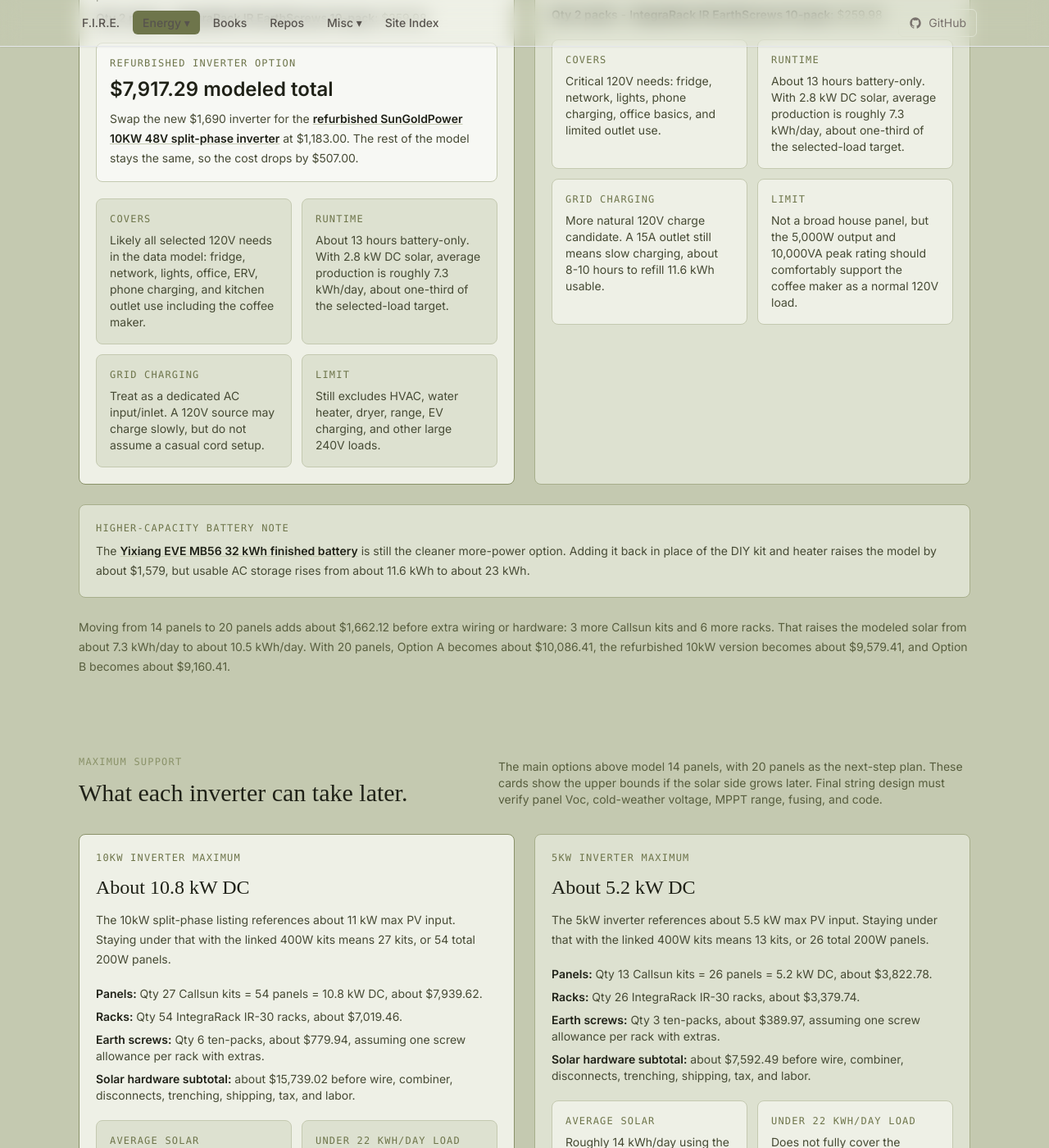
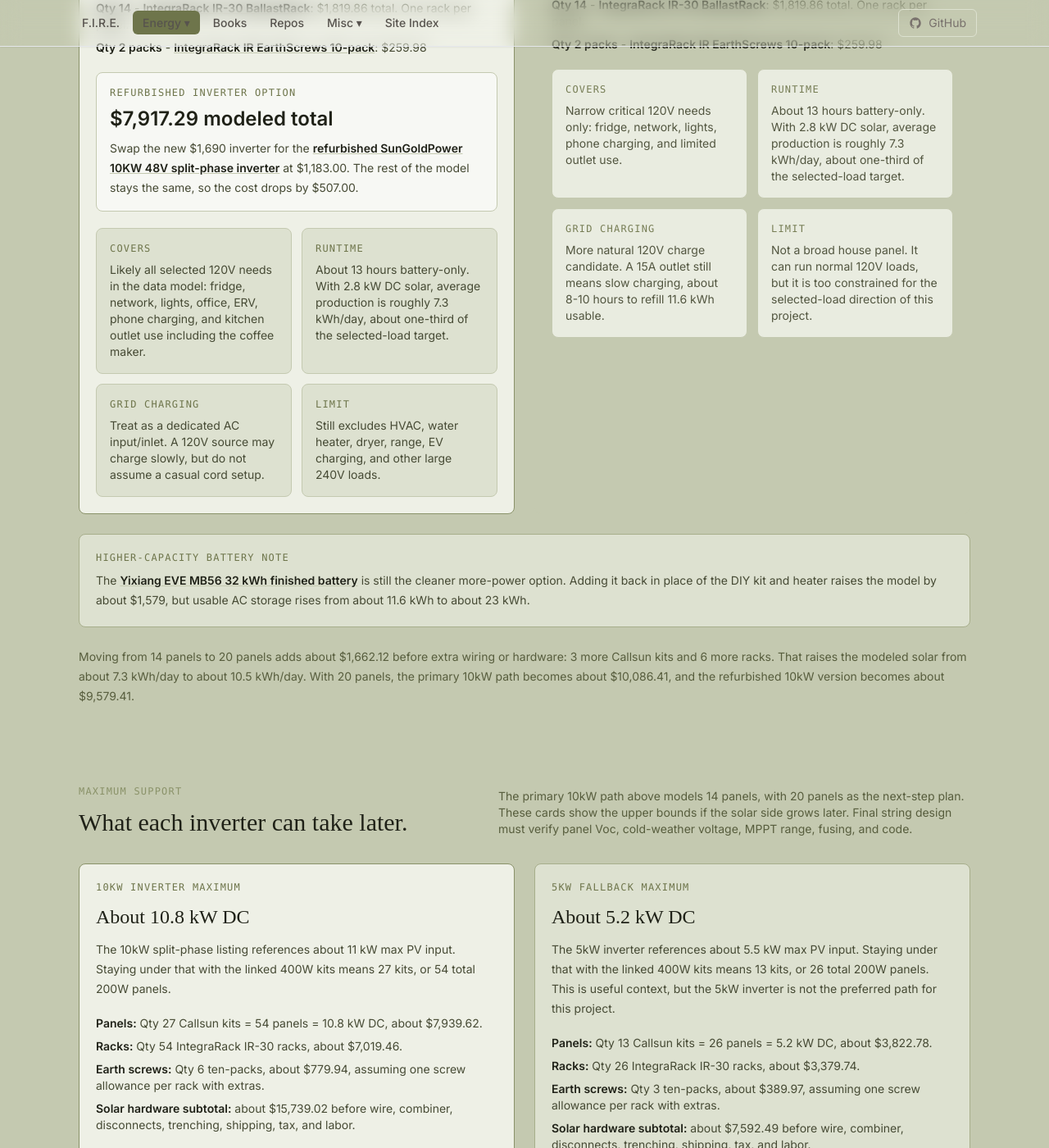
Before and after one commit to techmore/techmore.github.io, a Jekyll site: the page built from pages/energy-monitoring/will-prowse-2026.html, in a window 1280 px wide and 1400 px high, scrolled down 2141 px. Shown: the whole window at 82% size. Built offline with Jekyll 4.4.1, drawn with Linux system fonts in a browser that asks for light colours; nearby versions of some CDN libraries; some web fonts are replaced; some of the changed text lies outside the part shown.

Commit message:
Deprioritize 5kW backup option

```diff
--- a/pages/energy-monitoring/will-prowse-2026.html
+++ b/pages/energy-monitoring/will-prowse-2026.html
@@ -22,10 +22,10 @@ title: Will Prowse 2026 - Techmore
           <p class="mt-3 text-3xl font-semibold text-white">$8,424</p>
           <p class="mt-2 text-sm text-olive-200">10kW stack with 14 panels. Refurb model is $7,917.</p>
         </div>
-        <div class="rounded-lg border border-olive-800 bg-olive-900/70 p-5">
-          <p class="font-mono text-xs tracking-widest uppercase text-olive-300">Micro path</p>
+        <div class="rounded-lg border border-olive-800 bg-olive-900/50 p-5">
+          <p class="font-mono text-xs tracking-widest uppercase text-olive-300">Fallback only</p>
           <p class="mt-3 text-3xl font-semibold text-white">$7,498</p>
-          <p class="mt-2 text-sm text-olive-200">5kW stack with 14-panel starter solar.</p>
+          <p class="mt-2 text-sm text-olive-200">5kW saves $926, but is no longer the right fit.</p>
         </div>
         <div class="rounded-lg border border-olive-800 bg-olive-900/70 p-5">
           <p class="font-mono text-xs tracking-widest uppercase text-olive-300">Selected-load target</p>
@@ -116,7 +116,7 @@ title: Will Prowse 2026 - Techmore
       <div class="flex flex-col gap-3 sm:flex-row sm:items-end sm:justify-between">
         <div>
           <p class="font-mono text-xs tracking-widest uppercase text-olive-500">Pricing options</p>
-          <h2 class="mt-3 text-3xl text-olive-950">Two itemized hardware paths.</h2>
+          <h2 class="mt-3 text-3xl text-olive-950">Primary 10kW path, with 5kW kept as fallback.</h2>
         </div>
         <p class="max-w-xl text-sm text-olive-700">Hardware prices checked May 23, 2026. Totals exclude selected-load panel, breakers, disconnects, labels, permits, shipping, tax, and labor.</p>
       </div>
@@ -169,11 +169,11 @@ title: Will Prowse 2026 - Techmore
           </div>
         </article>
 
-        <article class="rounded-lg border border-olive-400 bg-olive-200 p-5">
-          <p class="font-mono text-xs tracking-widest uppercase text-olive-600">Option B - Micro</p>
+        <article class="rounded-lg border border-olive-300 bg-olive-100/70 p-5 opacity-90">
+          <p class="font-mono text-xs tracking-widest uppercase text-olive-600">Fallback - deprioritized</p>
           <h3 class="mt-3 text-2xl text-olive-950">5kW 120V critical-circuit stack</h3>
           <p class="mt-2 text-3xl font-semibold text-olive-950">$7,498.29</p>
-          <p class="mt-3 text-sm text-olive-800 leading-6">Use this if the goal is the cheaper 120V path with the same practical 14-panel starter solar array. It saves $926 versus the 10kW starter path, but gives up split-phase comfort and broader panel flexibility.</p>
+          <p class="mt-3 text-sm text-olive-800 leading-6">Keep this only as a cost reference. It saves $926 versus the 10kW starter path, but gives up split-phase comfort, broader panel flexibility, and headroom for how you actually want to use the system.</p>
 
           <div class="mt-5 border-t border-olive-300 pt-4">
             <p class="font-mono text-xs tracking-widest uppercase text-olive-600">Itemized parts</p>
@@ -191,7 +191,7 @@ title: Will Prowse 2026 - Techmore
           <div class="mt-5 grid gap-3 sm:grid-cols-2">
             <div class="rounded-lg border border-olive-300 bg-olive-100 p-4">
               <p class="font-mono text-xs tracking-widest uppercase text-olive-600">Covers</p>
-              <p class="mt-2 text-sm text-olive-800">Critical 120V needs: fridge, network, lights, phone charging, office basics, and limited outlet use.</p>
+              <p class="mt-2 text-sm text-olive-800">Narrow critical 120V needs only: fridge, network, lights, phone charging, and limited outlet use.</p>
             </div>
             <div class="rounded-lg border border-olive-300 bg-olive-100 p-4">
               <p class="font-mono text-xs tracking-widest uppercase text-olive-600">Runtime</p>
@@ -203,7 +203,7 @@ title: Will Prowse 2026 - Techmore
             </div>
             <div class="rounded-lg border border-olive-300 bg-olive-100 p-4">
               <p class="font-mono text-xs tracking-widest uppercase text-olive-600">Limit</p>
-              <p class="mt-2 text-sm text-olive-800">Not a broad house panel, but the 5,000W output and 10,000VA peak rating should comfortably support the coffee maker as a normal 120V load.</p>
+              <p class="mt-2 text-sm text-olive-800">Not a broad house panel. It can run normal 120V loads, but it is too constrained for the selected-load direction of this project.</p>
             </div>
           </div>
         </article>
@@ -214,7 +214,7 @@ title: Will Prowse 2026 - Techmore
         <p class="mt-2 text-sm text-olive-800 leading-6">The <a href="https://yixiangpower.com/products/pre-sale-yixiang-us-stock-eve-mb56-finished-battery-pack-32kwh-51-2v-16s-628ah-eve-lifepo4-cell-lithium-battery-estimated-shipping-date-dec-20th?sca_ref=9207522.jYuzmwEjUpH" class="font-semibold text-olive-950 underline decoration-olive-300 hover:text-olive-700">Yixiang EVE MB56 32 kWh finished battery</a> is still the cleaner more-power option. Adding it back in place of the DIY kit and heater raises the model by about $1,579, but usable AC storage rises from about 11.6 kWh to about 23 kWh.</p>
       </div>
 
-      <p class="mt-6 text-sm text-olive-700 leading-6">Moving from 14 panels to 20 panels adds about $1,662.12 before extra wiring or hardware: 3 more Callsun kits and 6 more racks. That raises the modeled solar from about 7.3 kWh/day to about 10.5 kWh/day. With 20 panels, Option A becomes about $10,086.41, the refurbished 10kW version becomes about $9,579.41, and Option B becomes about $9,160.41.</p>
+      <p class="mt-6 text-sm text-olive-700 leading-6">Moving from 14 panels to 20 panels adds about $1,662.12 before extra wiring or hardware: 3 more Callsun kits and 6 more racks. That raises the modeled solar from about 7.3 kWh/day to about 10.5 kWh/day. With 20 panels, the primary 10kW path becomes about $10,086.41, and the refurbished 10kW version becomes about $9,579.41.</p>
     </div>
   </section>
 
@@ -224,7 +224,7 @@ title: Will Prowse 2026 - Techmore
         <p class="font-mono text-xs tracking-widest uppercase text-olive-500">Maximum support</p>
         <h2 class="mt-3 text-3xl text-olive-950">What each inverter can take later.</h2>
       </div>
-      <p class="max-w-xl text-sm text-olive-700">The main options above model 14 panels, with 20 panels as the next-step plan. These cards show the upper bounds if the solar side grows later. Final string design must verify panel Voc, cold-weather voltage, MPPT range, fusing, and code.</p>
+      <p class="max-w-xl text-sm text-olive-700">The primary 10kW path above models 14 panels, with 20 panels as the next-step plan. These cards show the upper bounds if the solar side grows later. Final string design must verify panel Voc, cold-weather voltage, MPPT range, fusing, and code.</p>
     </div>
 
     <div class="mt-8 grid gap-6 lg:grid-cols-2">
@@ -261,9 +261,9 @@ title: Will Prowse 2026 - Techmore
       </article>
 
       <article class="rounded-lg border border-olive-400 bg-olive-200 p-5">
-        <p class="font-mono text-xs tracking-widest uppercase text-olive-600">5kW inverter maximum</p>
+        <p class="font-mono text-xs tracking-widest uppercase text-olive-600">5kW fallback maximum</p>
         <h3 class="mt-3 text-2xl text-olive-950">About 5.2 kW DC</h3>
-        <p class="mt-3 text-sm text-olive-800 leading-6">The 5kW inverter references about 5.5 kW max PV input. Staying under that with the linked 400W kits means 13 kits, or 26 total 200W panels.</p>
+        <p class="mt-3 text-sm text-olive-800 leading-6">The 5kW inverter references about 5.5 kW max PV input. Staying under that with the linked 400W kits means 13 kits, or 26 total 200W panels. This is useful context, but the 5kW inverter is not the preferred path for this project.</p>
 
         <ul class="mt-5 space-y-2 text-sm text-olive-800">
           <li><span class="font-semibold text-olive-950">Panels:</span> Qty 13 Callsun kits = 26 panels = 5.2 kW DC, about $3,822.78.</li>
@@ -300,14 +300,14 @@ title: Will Prowse 2026 - Techmore
         <p class="font-mono text-xs tracking-widest uppercase text-olive-500">Install notes</p>
         <h2 class="mt-3 text-3xl text-olive-950">What this does and does not solve.</h2>
         <p class="mt-4 text-olive-800 leading-7">
-          Treat this as a blueprint for an electrician conversation. It is not a finished permitted design. The practical next step is choosing the exact backed-up circuits and deciding whether the 10kW split-phase path is worth the extra $926 over the 5kW micro path.
+          Treat this as a blueprint for an electrician conversation. It is not a finished permitted design. The practical next step is choosing the exact backed-up circuits around the 10kW split-phase path and deciding whether to start with the new or refurbished inverter.
         </p>
       </div>
       <div class="rounded-lg border border-olive-400 bg-olive-200 p-5">
         <ul class="space-y-3 text-sm text-olive-800">
           <li><span class="font-semibold text-olive-950">Include:</span> refrigerator, network rack, lights, office outlets, phone charging, ERV controls, and kitchen outlet use.</li>
           <li><span class="font-semibold text-olive-950">Exclude:</span> HVAC, water heater, dryer, EV charging, range, and other large 240V loads.</li>
-          <li><span class="font-semibold text-olive-950">Coffee maker:</span> both inverter paths should support a Jura-style coffee maker. The 10kW spec is rated 10,000W with 20,000W peak, and the 5kW spec is rated 5,000W with 10,000VA peak.</li>
+          <li><span class="font-semibold text-olive-950">Coffee maker:</span> the 10kW path has ample headroom for a Jura-style coffee maker and other normal 120V loads. The 5kW fallback can run it too, but that does not make the overall path a good fit.</li>
           <li><span class="font-semibold text-olive-950">EG4 12000XP note:</span> stronger ecosystem option at $1,899, but this page keeps it as a reference, not the priced build.</li>
           <li><span class="font-semibold text-olive-950">Required review:</span> certification, inverter/battery communication, disconnects, fusing, conductor sizing, grounding, labeling, battery location, permits, and warranty support.</li>
         </ul>
@@ -333,9 +333,9 @@ title: Will Prowse 2026 - Techmore
             <p class="mt-3 text-sm text-olive-800 leading-6"><span class="font-semibold text-olive-950">Refill estimate:</span> at a 12A continuous 120V source, expect roughly 8-10 hours after losses. A larger dedicated input circuit can be faster if the inverter settings and wiring support it.</p>
           </div>
           <div class="rounded-lg border border-olive-400 bg-amber-50/60 p-5">
-            <p class="font-mono text-xs tracking-widest uppercase text-olive-600">5kW 120V micro model</p>
-            <h3 class="mt-2 text-xl text-olive-950">Better cord-style candidate.</h3>
-            <p class="mt-3 text-sm text-olive-800 leading-6">This is the more natural 120V charge candidate because it is a 120V output inverter charger and the listing calls out a 40A AC battery charger. A normal 15A outlet cannot feed the full charger rate.</p>
+            <p class="font-mono text-xs tracking-widest uppercase text-olive-600">5kW fallback model</p>
+            <h3 class="mt-2 text-xl text-olive-950">Easier 120V charging, weaker system fit.</h3>
+            <p class="mt-3 text-sm text-olive-800 leading-6">This is the more natural 120V charge candidate because it is a 120V output inverter charger and the listing calls out a 40A AC battery charger. A normal 15A outlet cannot feed the full charger rate, and the inverter itself is now treated as a fallback.</p>
             <p class="mt-3 text-sm text-olive-800 leading-6"><span class="font-semibold text-olive-950">Refill estimate:</span> a 15A outlet should be treated around 12A continuous, so about 8-10 hours. If a dedicated 20A 120V circuit is allowed, estimate roughly 6-8 hours.</p>
           </div>
         </div>
@@ -350,7 +350,7 @@ title: Will Prowse 2026 - Techmore
         <li><a href="https://shopsolarkits.com/products/eg4-12000xp" class="underline decoration-olive-500 hover:text-olive-700">ShopSolar EG4 12000XP listing</a> for current price, 12kW output, 24kW PV input, surge rating, dual MPPT, and warranty claims.</li>
         <li><a href="https://sungoldpower.com/collections/power-inverter/products/10kw-48v-split-phase-solar-inverter" class="underline decoration-olive-500 hover:text-olive-700">SunGoldPower 10kW 48V Split Phase Inverter</a> for the direct $1,690 listing; ShopSolarKits and several dealers also list the same price.</li>
         <li><a href="https://www.amazon.com/gp/product/B0F52FPVHD/ref=sw_img_1?smid=ATVPDKIKX0DER&th=1" class="underline decoration-olive-500 hover:text-olive-700">Amazon SunGoldPower 10kW inverter listing</a> for ASIN <code class="bg-olive-100 px-1 rounded text-olive-800 font-mono text-xs">B0F52FPVHD</code>.</li>
-        <li><a href="https://sungoldpower.com/collections/off-grid-solar-inverter/products/5000w-48v-solar-charger-inverter?variant=44404161478793" class="underline decoration-olive-500 hover:text-olive-700">SunGoldPower 5000W 48V Solar Charger Inverter</a> for the primary $764.00 micro model price.</li>
+        <li><a href="https://sungoldpower.com/collections/off-grid-solar-inverter/products/5000w-48v-solar-charger-inverter?variant=44404161478793" class="underline decoration-olive-500 hover:text-olive-700">SunGoldPower 5000W 48V Solar Charger Inverter</a> for the fallback $764.00 model price.</li>
         <li><a href="https://www.amazon.com/dp/B0B7WD7HZZ?th=1&linkCode=sl1&tag=kiteonabudg-20&linkId=6fa24503c9c1fcfac23005915e4f0eb1&language=en_US&ref_=as_li_ss_tl" class="underline decoration-olive-500 hover:text-olive-700">Amazon 5kW 48V 120V inverter charger listing</a> kept as secondary purchase comfort and return/support context.</li>
         <li><a href="https://yixiangpower.com/products/yixiang-vertical-15kw-diy-lithium-battery-box-kitus-stock-16pcs-eve-314ah-brand-new-grade-a-lifepo4-battery-cellchina-stock?sca_ref=9207522.jYuzmwEjUpH" class="underline decoration-olive-500 hover:text-olive-700">Yixiang Vertical JK BMS DIY battery kit with 16 EVE 314Ah cells</a> for the primary $2,249 battery kit price, nominal capacity, shipping text, and warranty text.</li>
         <li><a href="https://yixiangpower.com/products/pre-sale-yixiang-us-stock-eve-mb56-finished-battery-pack-32kwh-51-2v-16s-628ah-eve-lifepo4-cell-lithium-battery-estimated-shipping-date-dec-20th?sca_ref=9207522.jYuzmwEjUpH" class="underline decoration-olive-500 hover:text-olive-700">Yixiang EVE MB56 32 kWh finished battery pack</a> for the higher-capacity battery note.</li>
```
